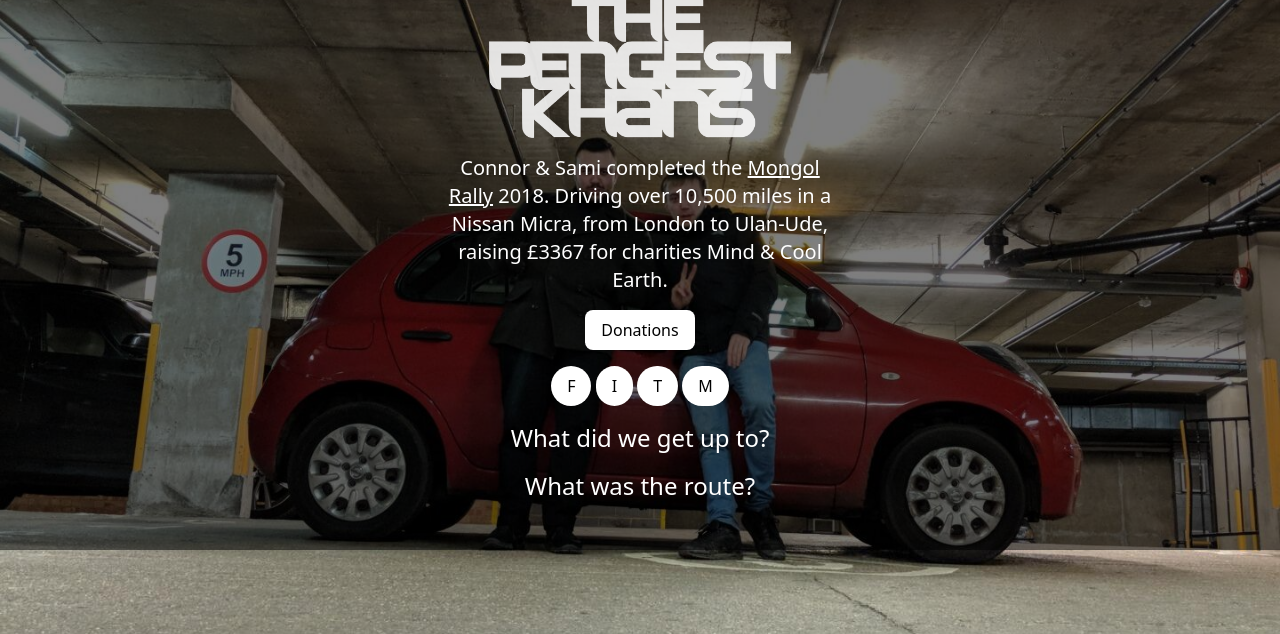
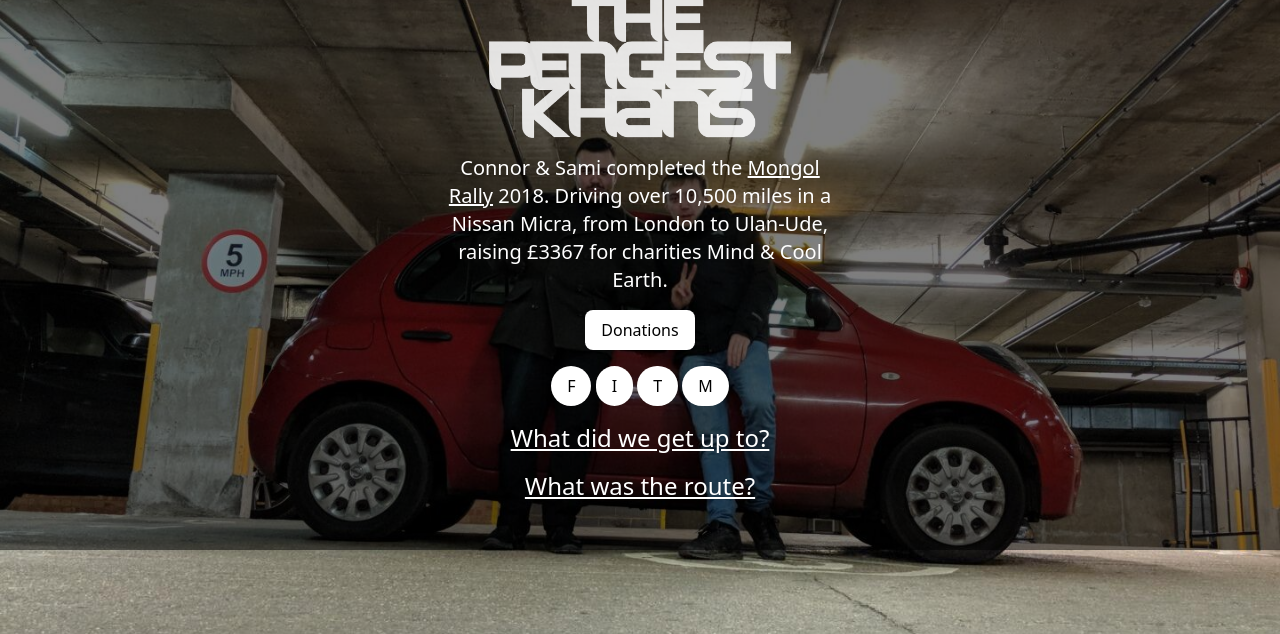
Before and after one commit to connorads/thepengestkhans.co.uk, a website built with Vite: page index.html in a window 1280 px wide. Shown: the part 166-800 px from the top of the page. Built offline with nearby package versions, Linux system fonts and the light colour scheme.

Commit message:
Add links to sub-headings

```diff
--- a/index.html
+++ b/index.html
@@ -41,10 +41,16 @@
                 <a href="https://drive.google.com/open?id=182UJYMNkgPFf4vM8uvUNQVSzT7qVx9BX"
                     class="inline-block px-4 py-2 rounded-full bg-white hover:bg-red-600 duration-300">M</a>
             </div>
-            <h2 class="text-white text-2xl text-center">What did we get up to?</h2>
-            <!-- TODO add IG widget -->
-            <h2 class="text-white text-2xl text-center">What was the route?</h2>
-            <!-- TODO add maps widget -->
+            <div class="flex justify-center">
+                <a href="http://instagram.com/thepengestkhans"
+                    class="text-white text-2xl text-center underline hover:no-underline">What did we get up to?</a>
+                <!-- TODO add IG widget -->
+            </div>
+            <div class="flex justify-center">
+                <a href="https://www.google.com/maps/d/u/0/viewer?mid=182UJYMNkgPFf4vM8uvUNQVSzT7qVx9BX"
+                    class="text-white text-2xl text-center underline hover:no-underline">What was the route?</a>
+                <!-- TODO add maps widget -->
+            </div>
         </div>
     </div>
 </body>
```
